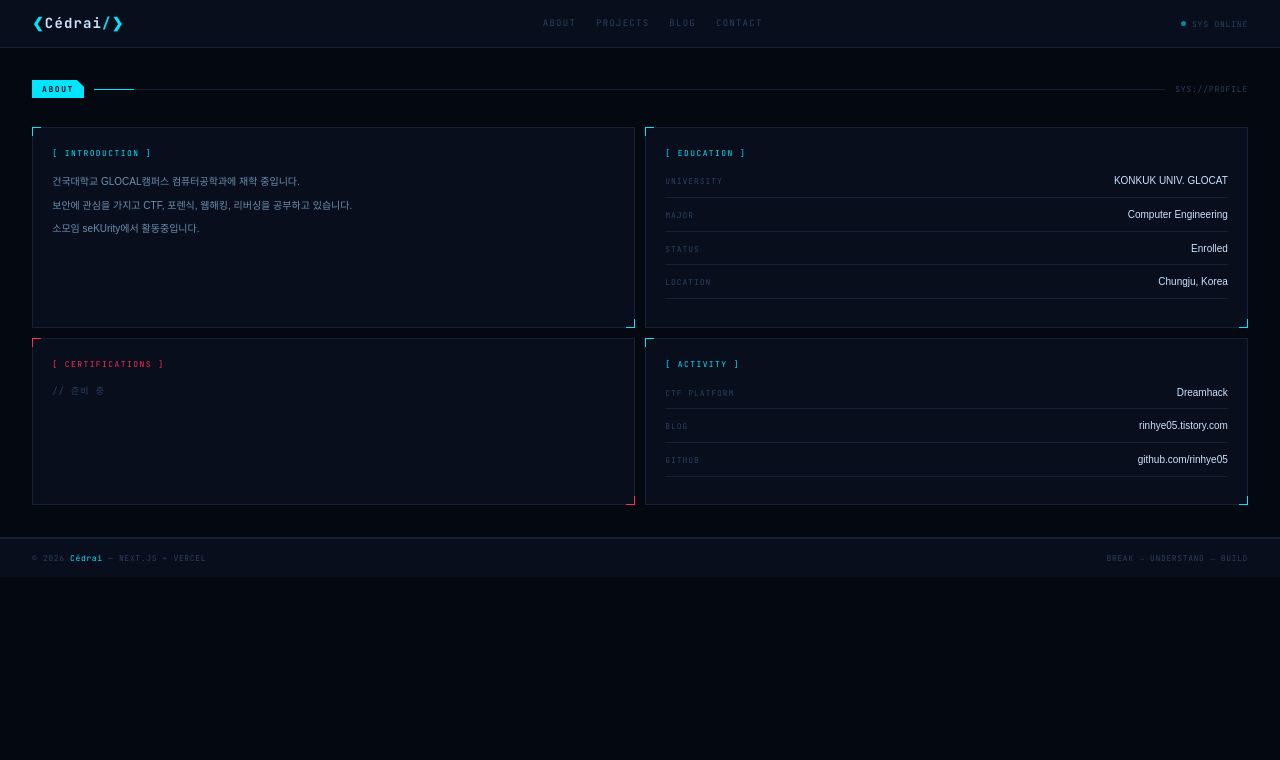
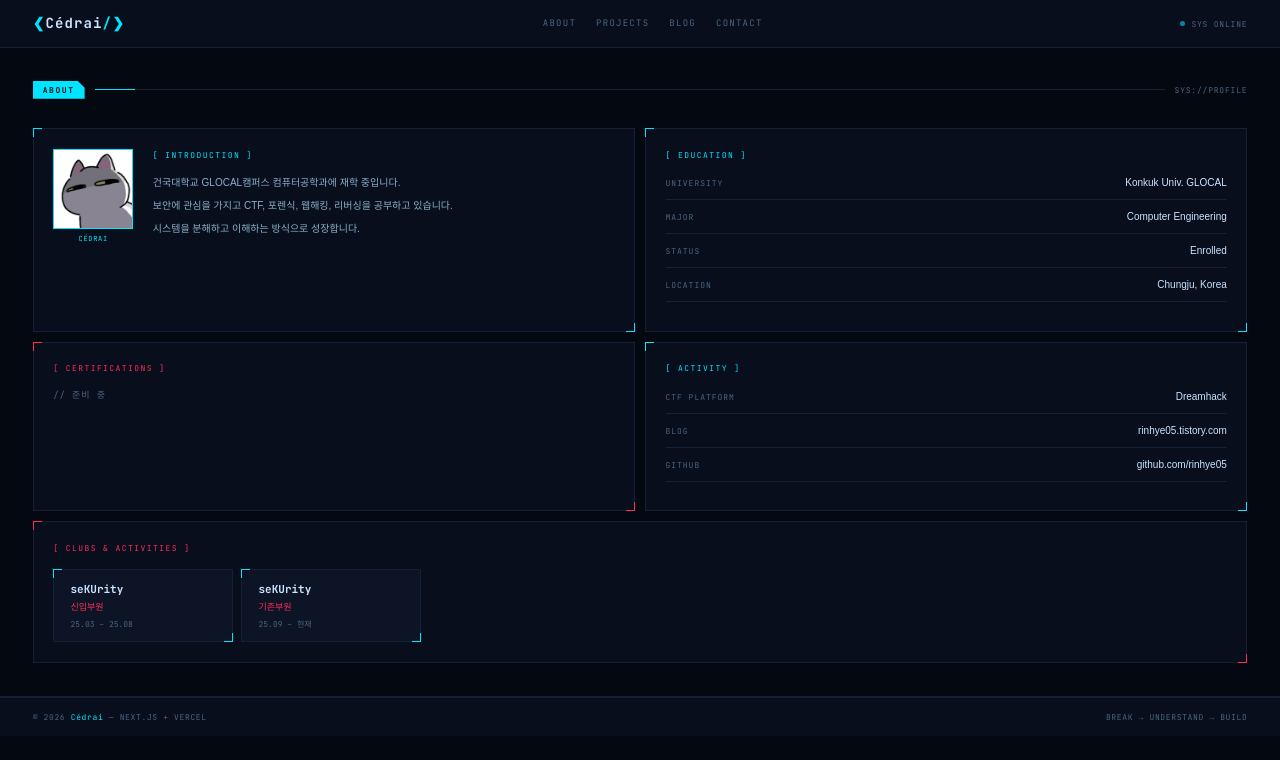
Before and after one commit to rinhye05/cedrai-portfolio, a Next.js app: page /about in a window 1280 px wide. Shown: the top 760 px of the page. Built offline with nearby package versions, Linux system fonts and the light colour scheme.

Commit message:
feat: profile photo, clubs, font size, color update

```diff
--- a/app/globals.css
+++ b/app/globals.css
@@ -4,7 +4,8 @@
 
 html, body {
   background: #040810 !important;
-  color: #6a90b0 !important;
+  color: #8aafc8 !important;
+  font-size: 102%;
 }
 
 @tailwind base;
@@ -17,8 +18,8 @@ html, body {
   --bg3: #0c1426;
   --acc: #00e5ff;
   --acc2: #ff2d55;
-  --tx: #6a90b0;
-  --tx2: #2a4060;
+  --tx: #8aafc8;
+  --tx2: #4a6580;
   --txw: #cce4ff;
   --bd: #142035;
 }
--- a/components/About.tsx
+++ b/components/About.tsx
@@ -1,25 +1,28 @@
 'use client'
+
+import Image from 'next/image'
 
 const ABOUT = {
   intro: [
     '건국대학교 GLOCAL캠퍼스 컴퓨터공학과에 재학 중입니다.',
     '보안에 관심을 가지고 CTF, 포렌식, 웹해킹, 리버싱을 공부하고 있습니다.',
-    '소모임 seKUrity에서 활동중입니다.',
+    '시스템을 분해하고 이해하는 방식으로 성장합니다.',
   ],
   education: [
-    { label: 'UNIVERSITY', value: 'KONKUK UNIV. GLOCAT' },
+    { label: 'UNIVERSITY', value: 'Konkuk Univ. GLOCAL' },
     { label: 'MAJOR',      value: 'Computer Engineering' },
     { label: 'STATUS',     value: 'Enrolled' },
     { label: 'LOCATION',   value: 'Chungju, Korea' },
   ],
-  certs: [
-    // 자격증 생기면 여기에 추가
-    // { name: '정보처리기사', date: '2025.00', status: 'ACQUIRED' },
-  ] as { name: string; date: string; status: string }[],
+  certs: [] as { name: string; date: string; status: string }[],
   activities: [
     { label: 'CTF PLATFORM', value: 'Dreamhack' },
     { label: 'BLOG',         value: 'rinhye05.tistory.com' },
     { label: 'GITHUB',       value: 'github.com/rinhye05' },
+  ],
+  clubs: [
+    { name: 'seKUrity', role: '신입부원', period: '25.03 – 25.08' },
+    { name: 'seKUrity', role: '기존부원', period: '25.09 – 현재' },
   ],
 }
 
@@ -36,12 +39,20 @@ export default function About() {
 
       <div style={{ display: 'grid', gridTemplateColumns: 'repeat(2, 1fr)', gap: '10px' }}>
 
-        {/* 자기소개 */}
-        <div className="hud-corner" style={{ background: 'var(--bg2)', border: '1px solid var(--bd)', padding: '1.2rem' }}>
-          <div style={{ fontSize: '8px', color: 'var(--acc)', letterSpacing: '.18em', marginBottom: '.9rem' }}>[ INTRODUCTION ]</div>
-          {ABOUT.intro.map((line, i) => (
-            <p key={i} style={{ fontSize: '10px', color: 'var(--tx)', fontFamily: 'sans-serif', lineHeight: 1.85, marginBottom: '.3rem' }}>{line}</p>
-          ))}
+        {/* 자기소개 + 사진 */}
+        <div className="hud-corner" style={{ background: 'var(--bg2)', border: '1px solid var(--bd)', padding: '1.2rem', display: 'flex', gap: '1.2rem', alignItems: 'flex-start' }}>
+          <div style={{ flexShrink: 0 }}>
+            <div style={{ width: '80px', height: '80px', border: '1px solid var(--acc)', overflow: 'hidden', position: 'relative' }}>
+              <Image src="/경멸고영.jpeg" alt="profile" fill style={{ objectFit: 'cover' }} />
+            </div>
+            <div style={{ fontSize: '7px', color: 'var(--acc)', letterSpacing: '.1em', marginTop: '5px', textAlign: 'center' }}>CÉDRAI</div>
+          </div>
+          <div>
+            <div style={{ fontSize: '8px', color: 'var(--acc)', letterSpacing: '.18em', marginBottom: '.8rem' }}>[ INTRODUCTION ]</div>
+            {ABOUT.intro.map((line, i) => (
+              <p key={i} style={{ fontSize: '10px', color: 'var(--tx)', fontFamily: 'sans-serif', lineHeight: 1.85, marginBottom: '.3rem' }}>{line}</p>
+            ))}
+          </div>
         </div>
 
         {/* 학교/전공 */}
@@ -66,7 +77,7 @@ export default function About() {
                 <span style={{ fontSize: '10px', color: 'var(--tx)', fontFamily: 'sans-serif' }}>{c.name}</span>
                 <div style={{ display: 'flex', gap: '8px', alignItems: 'center' }}>
                   <span style={{ fontSize: '8px', color: 'var(--tx2)' }}>{c.date}</span>
-                  <span style={{ fontSize: '7px', color: 'var(--acc)', border: '1px solid var(--acc)', padding: '1px 5px', letterSpacing: '.08em' }}>{c.status}</span>
+                  <span style={{ fontSize: '7px', color: 'var(--acc)', border: '1px solid var(--acc)', padding: '1px 5px' }}>{c.status}</span>
                 </div>
               </div>
             ))
@@ -84,6 +95,20 @@ export default function About() {
           ))}
         </div>
 
+        {/* 동아리 */}
+        <div className="hud-corner hud-corner-red" style={{ background: 'var(--bg2)', border: '1px solid var(--bd)', padding: '1.2rem', gridColumn: '1 / -1' }}>
+          <div style={{ fontSize: '8px', color: 'var(--acc2)', letterSpacing: '.18em', marginBottom: '.9rem' }}>[ CLUBS & ACTIVITIES ]</div>
+          <div style={{ display: 'flex', flexWrap: 'wrap', gap: '8px' }}>
+            {ABOUT.clubs.map((c, i) => (
+              <div key={i} className="hud-corner" style={{ background: 'var(--bg3)', border: '1px solid var(--bd)', padding: '.7rem 1rem', minWidth: '180px' }}>
+                <div style={{ fontSize: '11px', color: 'var(--txw)', fontWeight: 700, marginBottom: '4px' }}>{c.name}</div>
+                <div style={{ fontSize: '9px', color: 'var(--acc2)', marginBottom: '3px' }}>{c.role}</div>
+                <div style={{ fontSize: '8px', color: 'var(--tx2)' }}>{c.period}</div>
+              </div>
+            ))}
+          </div>
+        </div>
+
       </div>
     </section>
   )
--- a/components/Nav.tsx
+++ b/components/Nav.tsx
@@ -26,11 +26,11 @@ export default function Nav() {
       }}
     >
       {/* 로고 */}
-      <div style={{ fontSize: '14px', fontWeight: 700, letterSpacing: '.08em', color: 'var(--txw)' }}>
+      <Link href="/" style={{ textDecoration: 'none', fontSize: '14px', fontWeight: 700, letterSpacing: '.08em', color: 'var(--txw)' }}>
         <span style={{ color: 'var(--acc)' }}>❮</span>
         Cédrai
         <span style={{ color: 'var(--acc)' }}>/❯</span>
-      </div>
+      </Link>
 
       {/* 링크 */}
       <div style={{ display: 'flex', gap: '20px' }}>
```
Also changed, not shown: public/경멸고영.jpeg (added).
